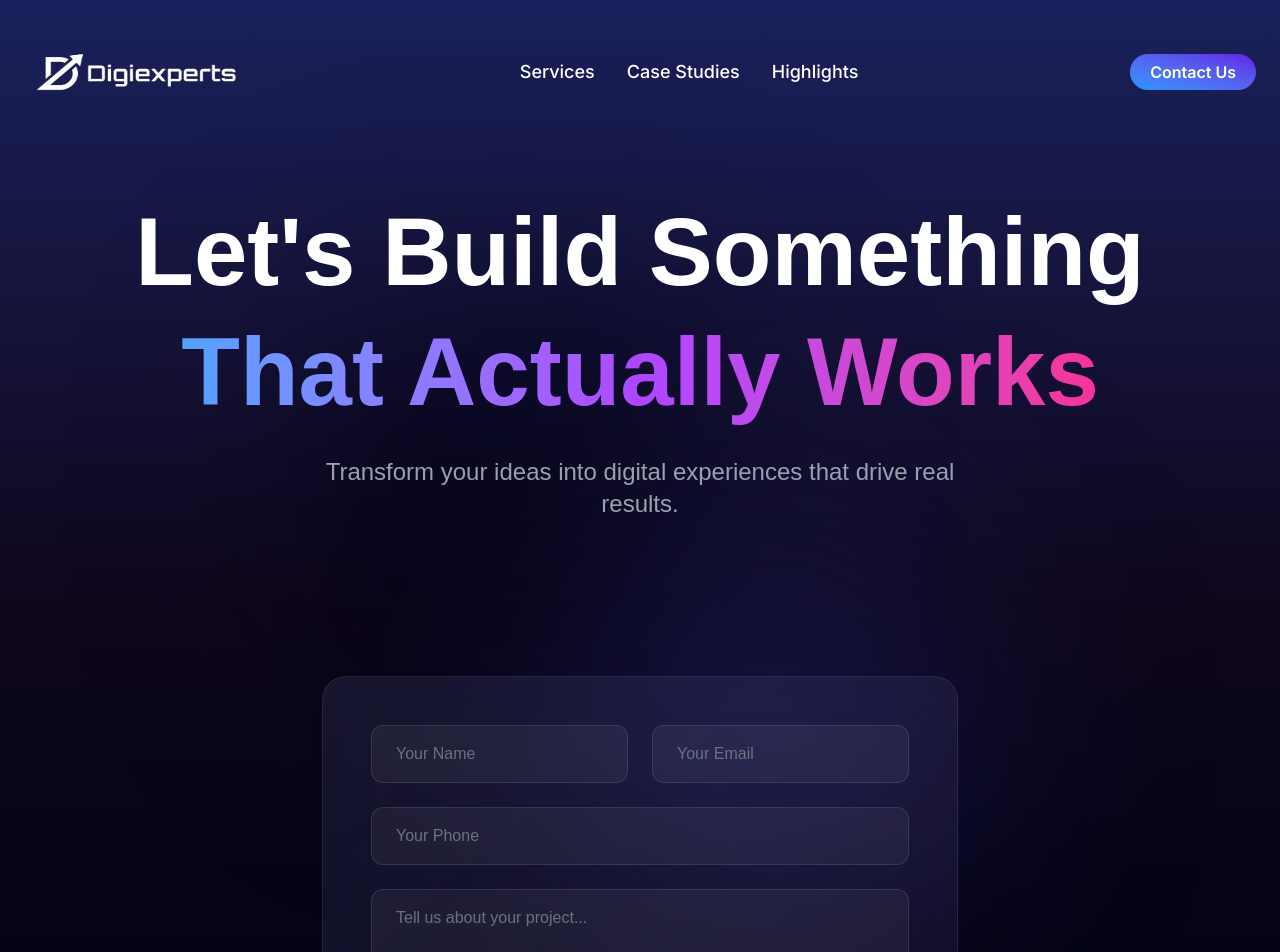
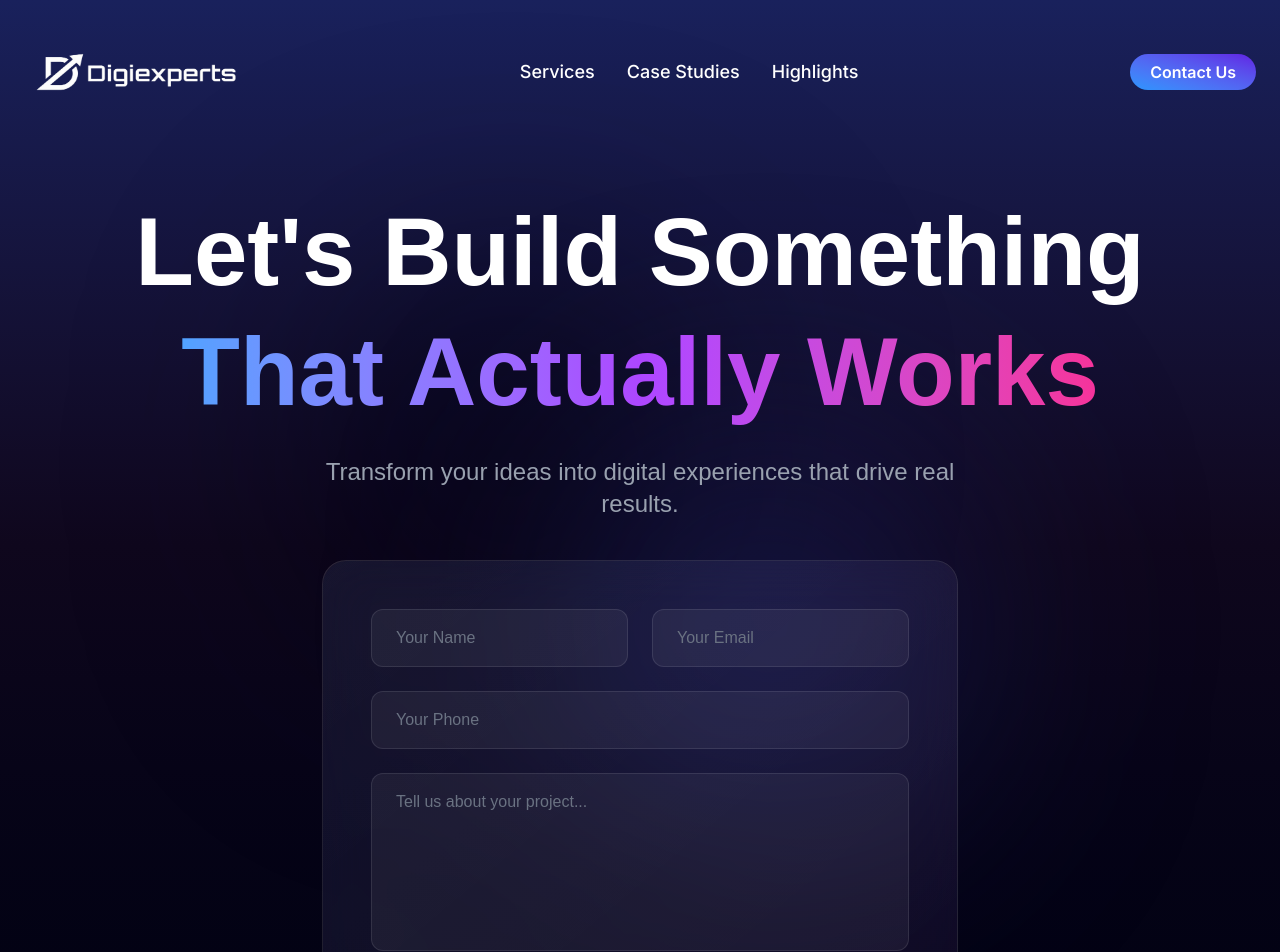
Before and after one commit to AK0121/digiexperts-website, a Next.js app: page /contact in a window 1280 px wide. Shown: the top 952 px of the page. Built offline with nearby package versions, Linux system fonts and the light colour scheme.

Commit message:
Correct Linting errors

```diff
--- a/src/app/contact/page.js
+++ b/src/app/contact/page.js
@@ -130,7 +130,7 @@ export default function ContactPage() {
             transition={{ duration: 0.8 }}
           >
             <h1 className="text-6xl md:text-7xl lg:text-8xl font-bold mb-6 leading-tight">
-              Let's Build Something{" "}
+              Let&apos;s Build Something{" "}
               <span className="bg-gradient-to-r from-blue-400 via-purple-500 to-pink-500 bg-clip-text text-transparent">
                 That Actually Works
               </span>
@@ -149,20 +149,6 @@ export default function ContactPage() {
         </div>
 
         <div className="max-w-4xl mx-auto">
-          <motion.div
-            initial={{ opacity: 0, y: 30 }}
-            whileInView={{ opacity: 1, y: 0 }}
-            viewport={{ once: true }}
-            transition={{ duration: 0.6 }}
-            className="text-center mb-16"
-          >
-            <h2 className="text-4xl md:text-5xl font-bold mb-4">
-              Send Us a Message
-            </h2>
-            <p className="text-gray-400 text-lg">
-              We'll get back to you within 24 hours
-            </p>
-          </motion.div>
 
           <motion.form
             onSubmit={handleSubmit}
@@ -170,7 +156,7 @@ export default function ContactPage() {
             whileInView={{ opacity: 1, y: 0 }}
             viewport={{ once: true }}
             transition={{ duration: 0.6, delay: 0.2 }}
-            className="relative p-8 md:p-12 rounded-3xl bg-gradient-to-br from-white/5 to-white/[0.02] backdrop-blur-xl border border-white/10"
+            className="relative mt-10 p-8 md:p-12 rounded-3xl bg-gradient-to-br from-white/5 to-white/[0.02] backdrop-blur-xl border border-white/10"
           >
             <div className="absolute inset-0 rounded-3xl bg-gradient-to-br from-blue-500/5 to-purple-500/5 pointer-events-none" />
 
@@ -346,7 +332,7 @@ export default function ContactPage() {
             </span>
           </h2>
           <p className="text-2xl text-gray-400 mb-8">
-            Let's create something extraordinary together.
+            Let&apos;s create something extraordinary together.
           </p>
         </motion.div>
       </section>
```
Also changed, not shown: 1 other file (tests, documents, lock files or other folders).
